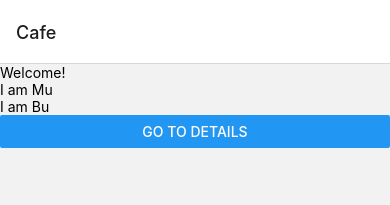
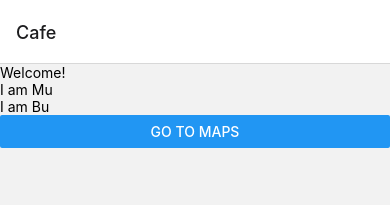
Before and after one commit to baizba/AwesomeProject, a React Native app: screen /Cafe in a window 390 px wide. Shown: the top 205 px of the page. Built offline with nearby package versions, Linux system fonts and the light colour scheme.

Commit message:
basic navigation

```diff
--- a/Cafe.tsx
+++ b/Cafe.tsx
@@ -19,7 +19,7 @@ const Cafe = ({ navigation }) => {
       <Text>Welcome!</Text>
       <Cat name = "Mu"/>
       <Cat name = "Bu"/>
-      <Button title="Go to Details" onPress={() => navigation.navigate('Map')}/>
+      <Button title="Go to Maps" onPress={() => navigation.navigate('Map')}/>
     </View>
   );
 };
```
